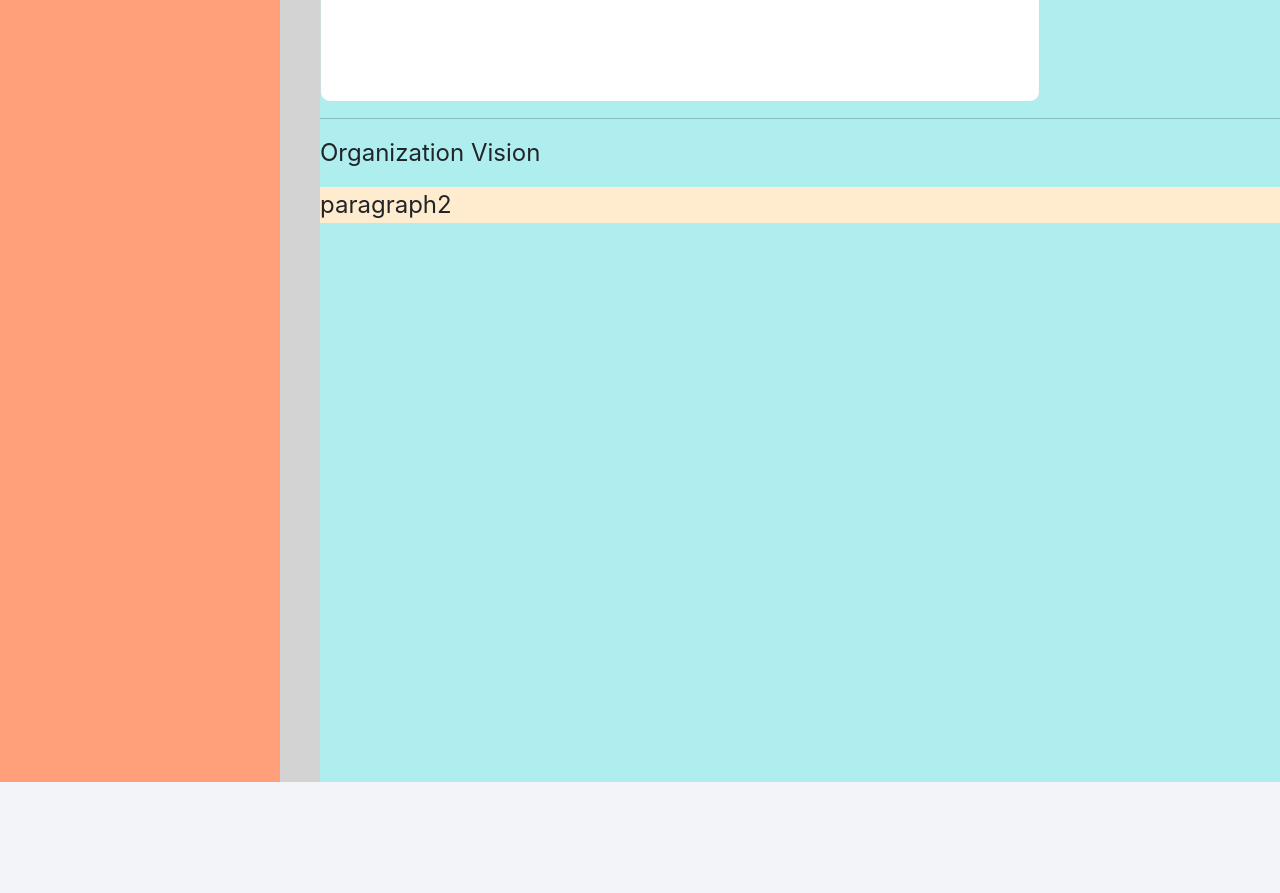
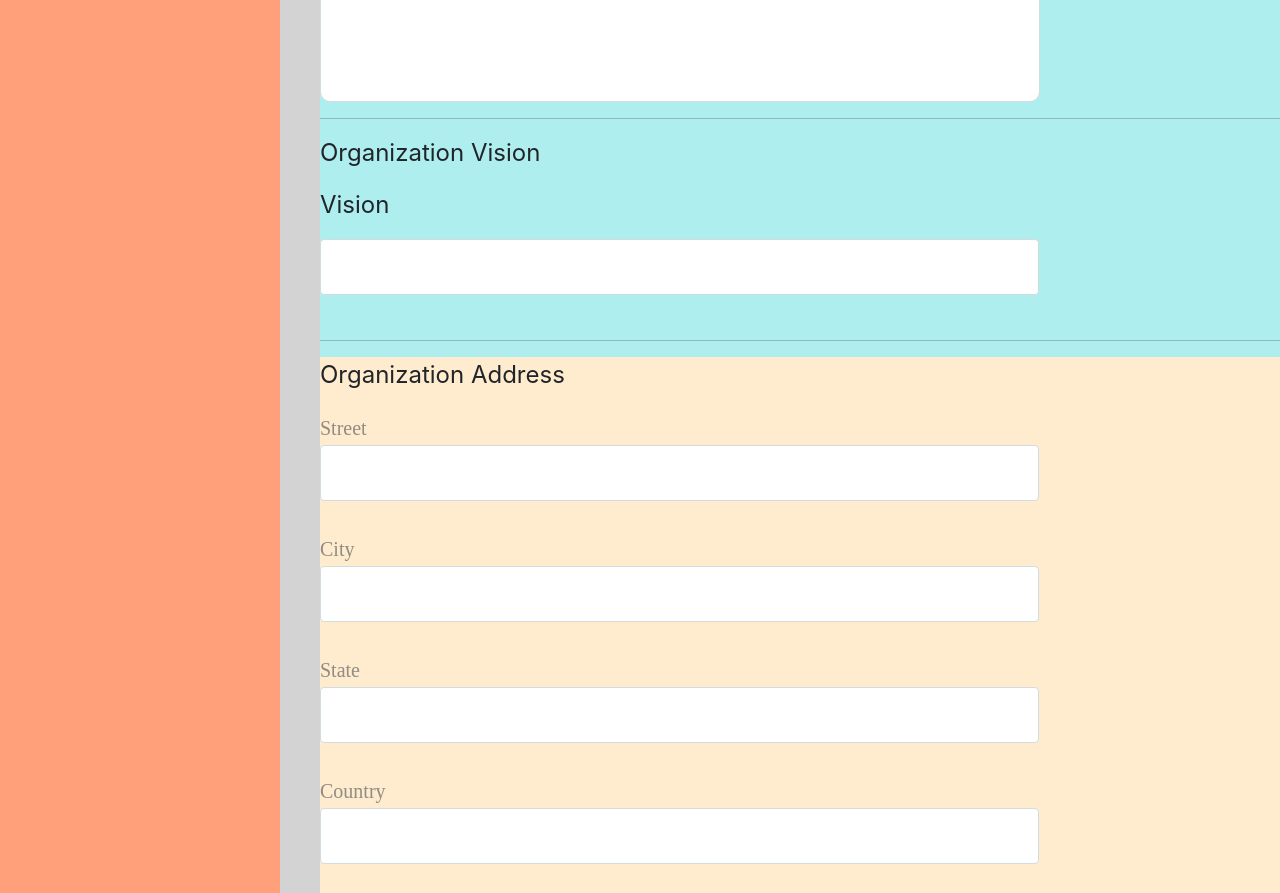
Before and after one commit to Ad3bay0c/pms, a React (Create React App) app: page /dashboard in a window 1280 px wide. Shown: the part 420-1313 px from the top of the page. Before the commit the page ends 1202 px from the top, so only its background shows below. Built offline with nearby package versions, Linux system fonts and the light colour scheme.

Commit message:
added country field tag

```diff
--- a/src/dashboard/dashboard.css
+++ b/src/dashboard/dashboard.css
@@ -10,24 +10,24 @@
     grid-template-areas:
       "advert header"
       "advert content"
-
   }
 
   .item1 {
     background: LightSkyBlue;
     grid-area: header;
     height: 89px;
-    width: 1162px;
 
   }
 
   .item2 {
     background: LightSalmon;
     grid-area: advert;
-    height: 1202px;
     width: 280px;
+    position: static;
 
-
+  }
+  .country-section{
+      width: 719px;
   }
 
   .item3 {
@@ -53,9 +53,20 @@
     color: #6B51DF;
     margin-bottom: 12px;
   }
+  .vision-section input{
+       height: 56px;
+       width: 719px;
+       margin-left: 0;
+       margin-bottom: 29px;
+  }
 
-  .item .vision{
+  .item .vision {
+    font-style: normal;
+    font-weight: normal;
+    font-size: 22px;
+    line-height: 26px;
 
+    color: #242E3E;
   }
 
 
@@ -75,7 +86,16 @@
     margin-top: 39px;
 
   }
+  .street-label{
+      margin-right: 1058px;
+  }
 
   .itemTwo {
     background: BlanchedAlmond;
   }
+    .street{
+    height: 56px;
+    width: 719px;
+    margin-left: 0;
+    margin-bottom: 29px;
+  }
--- a/src/dashboard/dashboard.js
+++ b/src/dashboard/dashboard.js
@@ -14,11 +14,29 @@ export default function dashboard() {
           <div className="itemOne">paragraph1</div>
           <hr />
         </div>
-        <div>
-        <p className="vision">Organization Vision</p>
+        <div className="vision-section">
+          <p className="vision">Organization Vision</p>
+          <p className="v">Vision</p>
+          <input type="text" />
+          <hr />
         </div>
 
-        <div className="itemTwo">paragraph2</div>
+        <div className="itemTwo">
+          <p>Organization Address</p>
+          <label className="street-label">Street</label>
+          <input className="street" type="text" name="Street" />
+
+          <div className="country-section">
+            <label className="street-label">City</label>
+            <input className="street" type="text" name="Street" />
+
+            <label className="street-label">State</label>
+            <input className="street" type="text" name="Street" />
+
+            <label className="street-label">Country</label>
+            <input className="street" type="text" name="Street" />
+          </div>
+        </div>
       </div>
     </div>
   );
```
